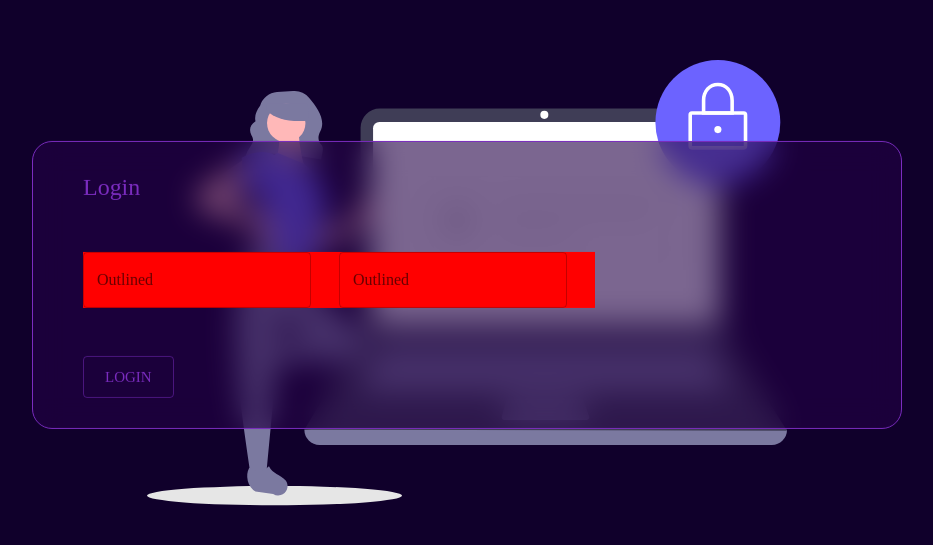
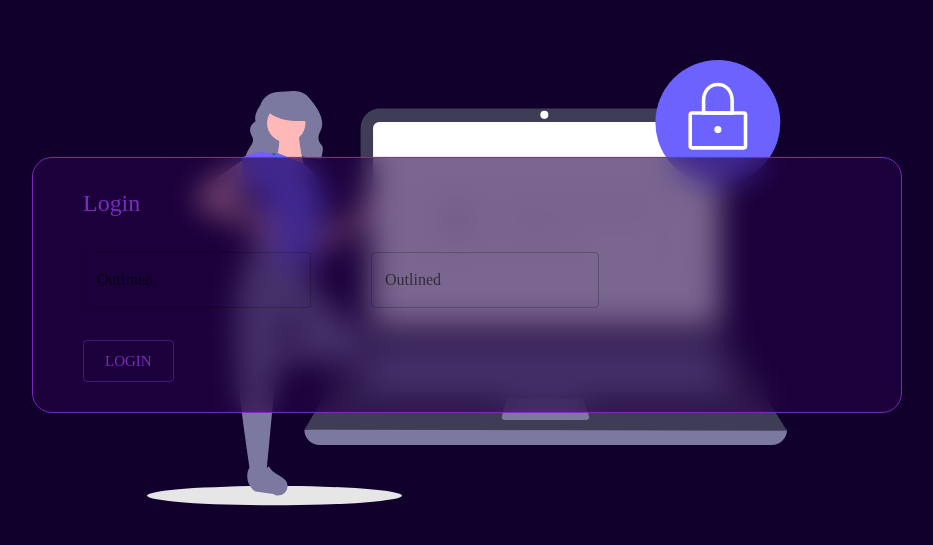
Before and after one commit to francescoVarsa/homeHandler_frontend, a React (Create React App) app: page /login in a window 1280 px wide. Shown: the part 115-660 px from the top of the page, without its empty margins (173-1106 px from the left). Built offline with nearby package versions, Linux system fonts and the light colour scheme.

Commit message:
Fix Grid in AuthForm component

```diff
--- a/src/components/organisms/AuthForm/AuthForm.tsx
+++ b/src/components/organisms/AuthForm/AuthForm.tsx
@@ -12,8 +12,14 @@ export default function AuthForm({ formType }: AuthFormProps) {
   const { t } = useTranslation();
   return (
     <BlurredBackground borderThickness={1} borderColor={"purple"}>
-      <Grid container spacing={6}>
-        <Grid item md={12}>
+      <Grid
+        container
+        display={"flex"}
+        justifyContent={"center"}
+        spacing={0}
+        rowGap={4}
+      >
+        <Grid item md={12} sx={{ padding: "0px!important" }}>
           <Title
             tag={"h5"}
             text={
@@ -23,15 +29,15 @@ export default function AuthForm({ formType }: AuthFormProps) {
             }
           />
         </Grid>
-        <Grid item container md={12}>
-          <Grid sx={{ background: "red" }} item md={4}>
+        <Grid container spacing={0} columnGap={4}>
+          <Grid item md={4}>
             <TextField
               id="outlined-basic"
               label="Outlined"
               variant="outlined"
             />
           </Grid>
-          <Grid sx={{ background: "red" }} item md={4}>
+          <Grid item md={4}>
             <TextField
               id="outlined-basic"
               label="Outlined"
```
